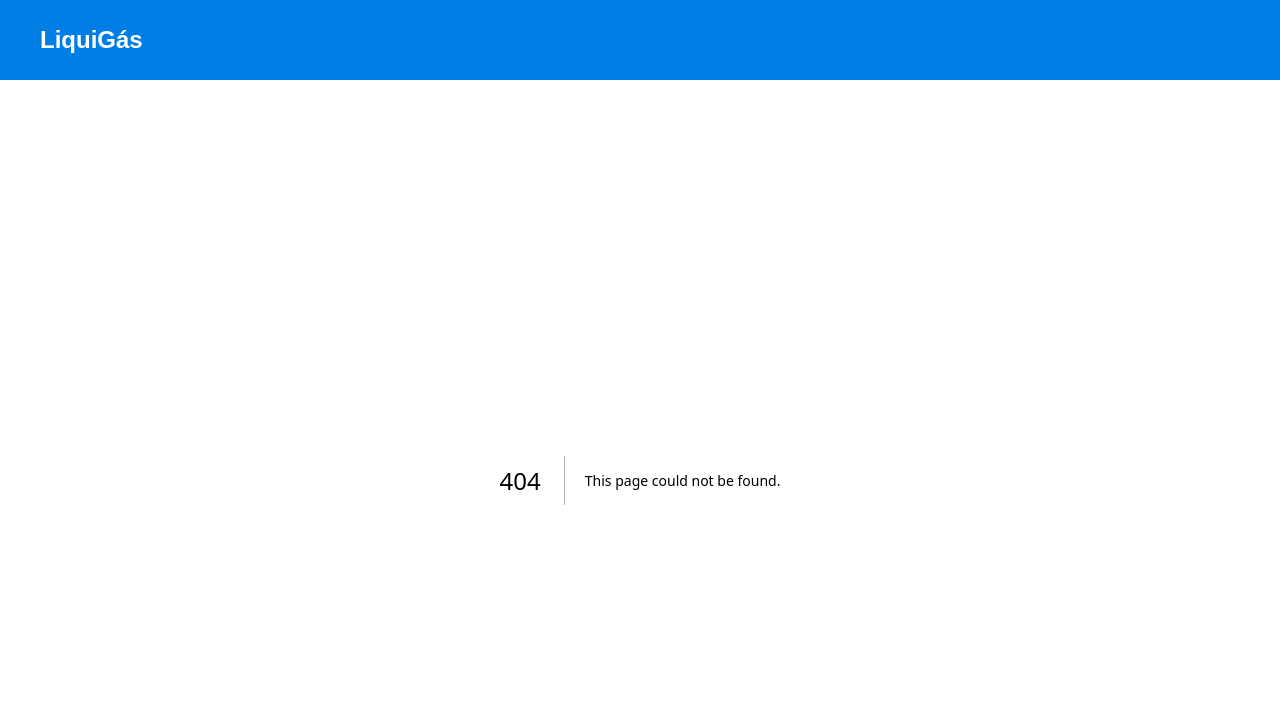
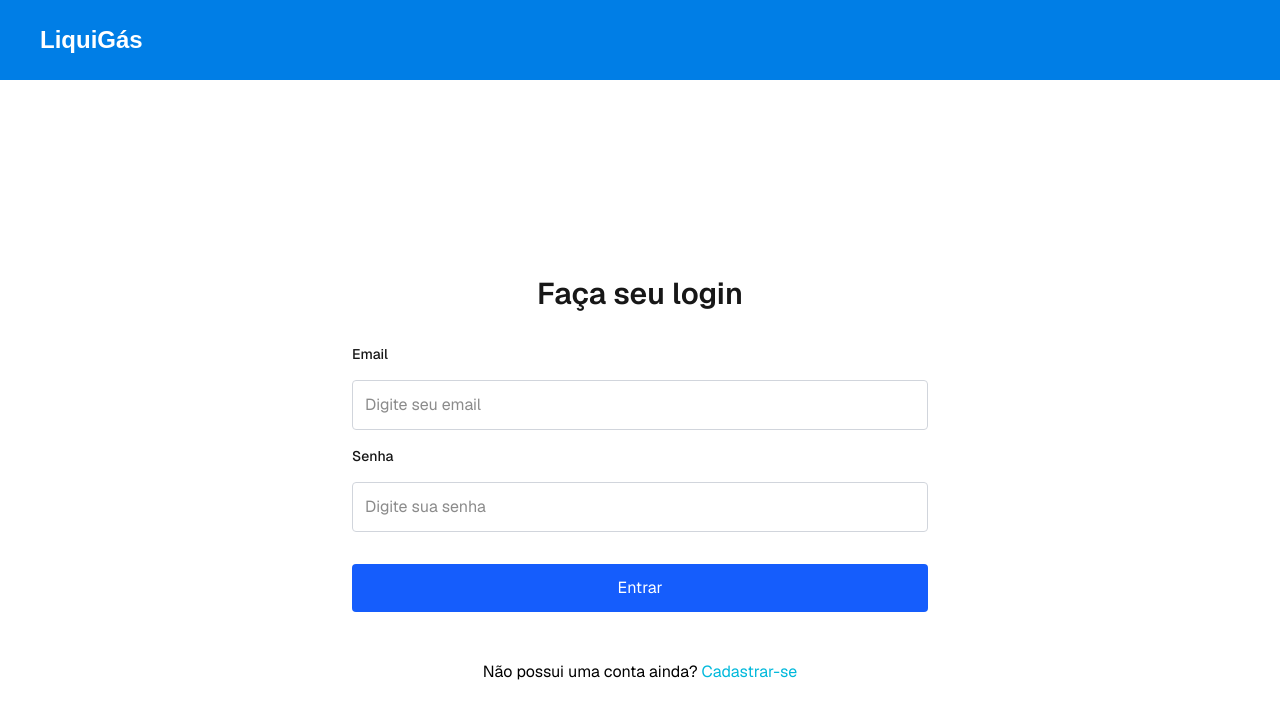
Before and after one commit to flpquineper/easygas-fe, a Next.js app: page /login/user in a window 1280 px wide. Before the commit this address had no page. Shown: the top 718 px of the page. Built offline with nearby package versions, Linux system fonts and the light colour scheme.

Commit message:
add: correct folder management

```diff
--- a/src/app/components/CadastroForm.tsx
+++ b/src/app/components/CadastroForm.tsx
@@ -73,7 +73,7 @@ return (
                 Criar Conta
             </button>
 
-            <Link href="/loginUser" className="text-cyan-500 text-center text-base mt-4">
+            <Link href="/login/user" className="text-cyan-500 text-center text-base mt-4">
                 <span className="text-black">Já tem uma conta? </span>
                 <span className="text-cyan-500">Entrar</span>
             </Link>
--- a/src/app/components/LoginForm.tsx
+++ b/src/app/components/LoginForm.tsx
@@ -71,7 +71,7 @@ export default function LoginForm() {
         {loading ? "Entrando..." : "Entrar"}
       </button>
 
-      <Link href="/cadastroUser" className="text-cyan-500 text-center text-base mt-4">
+      <Link href="/cadastro/user" className="text-cyan-500 text-center text-base mt-4">
         <span className="text-black">Não possui uma conta ainda? </span>
         <span className="text-cyan-500">Cadastrar-se</span>
       </Link>
--- a/src/app/loginUser/page.tsx
+++ b/src/app/login/user/page.tsx
@@ -1,8 +1,7 @@
-'use client';
-import LoginForm from '../components/LoginForm';
+"use client";
+import LoginForm from "../../components/LoginForm";
 
 export default function LoginUser() {
-
   return (
     <div className="min-h-screen flex items-center justify-center px-6 py-10 font-[family-name:var(--font-geist-sans)]">
       <LoginForm />
--- a/src/app/page.tsx
+++ b/src/app/page.tsx
@@ -10,14 +10,14 @@ export default function Home() {
 
         <div className="w-full flex flex-col gap-4">
         <Link
-          href="/loginUser"
+          href="/login/user"
           className="w-full py-3 bg-[var(--login-button)] text-white rounded text-center text-base"
         >
           Login
         </Link>
 
         <Link
-          href="/cadastroUser"
+          href="/cadastro/user"
           className="w-full py-3 bg-[var(--cadastro-button)] text-white rounded text-center text-base"
         >
           Fazer Cadastro
```
Also changed, not shown: src/app/cadastro/user/page.tsx (renamed from src/app/cadastroUser/page.tsx, +3 -4 lines), src/app/login/admin/page.tsx (renamed from src/app/loginAdmin/page.tsx).
